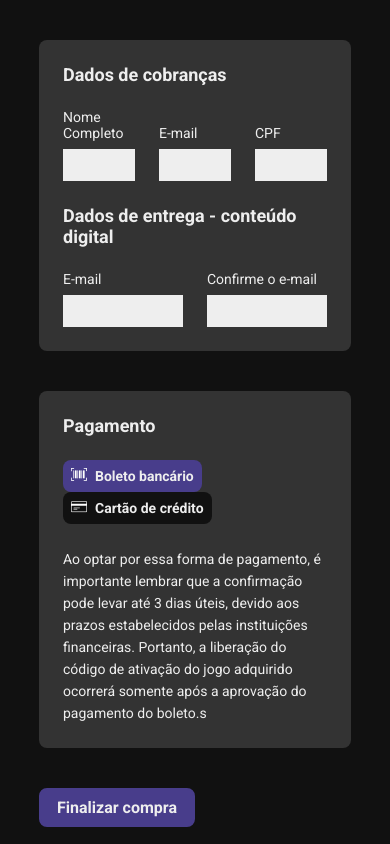
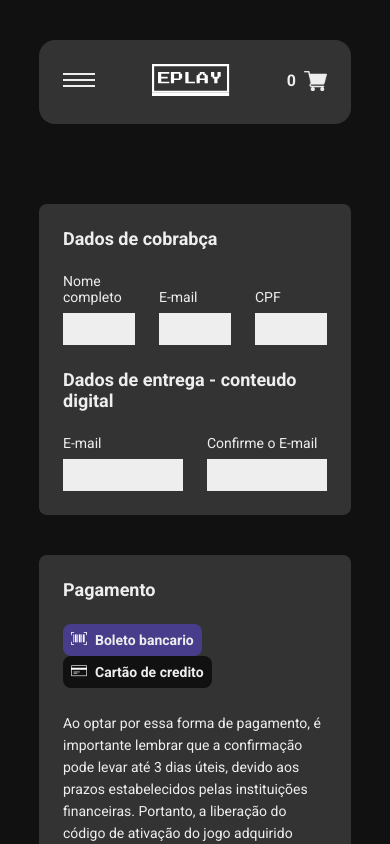
Before and after one commit to fernandohiroshi/eplay-gamestore-ebac, a React (Create React App) app: page /checkout in a window 390 px wide. Shown: the top 844 px of the page. Built offline with nearby package versions, Linux system fonts and the light colour scheme.

Commit message:
breakpoints config

```diff
--- a/src/components/Card/styles.ts
+++ b/src/components/Card/styles.ts
@@ -15,7 +15,7 @@ export const Container = styled.div`
     margin-bottom: 24px;
   }
 
-  .margin-top {
+  .m-top {
     margin-top: 24px;
   }
 
--- a/src/components/Header/index.tsx
+++ b/src/components/Header/index.tsx
@@ -1,14 +1,24 @@
+import { useState } from 'react'
 import { Link } from 'react-router-dom'
-import { HeaderBar, Links, LinkItem, CartButton } from './styles'
-import logo from '../../assets/images/logo.svg'
-import cart from '../../assets/images/cart.svg'
 import { open } from '../../store/reducers/cart'
 import { useDispatch, useSelector } from 'react-redux'
 import { RootReducer } from '../../store'
+import {
+  HeaderBar,
+  Links,
+  LinkItem,
+  CartButton,
+  Menu,
+  HeaderRow,
+  NavMobile
+} from './styles'
+import logo from '../../assets/images/logo.svg'
+import cart from '../../assets/images/cart.svg'
 
 const Header = () => {
   const dispatch = useDispatch()
   const { items } = useSelector((state: RootReducer) => state.cart)
+  const [isMenuOpen, setIsMenuOpen] = useState(false)
 
   const openCart = () => {
     dispatch(open())
@@ -16,7 +26,13 @@ const Header = () => {
 
   return (
     <HeaderBar>
+      <HeaderRow>
         <div>
+          <Menu onClick={() => setIsMenuOpen(!isMenuOpen)}>
+            <span />
+            <span />
+            <span />
+          </Menu>
           <Link to="/">
             <img src={logo} alt="EPLAY" />{' '}
           </Link>
@@ -35,9 +51,24 @@ const Header = () => {
           </nav>
         </div>
         <CartButton onClick={openCart}>
-        {items.length} - Products(s)
+          {items.length}
+          <span> - Products(s)</span>
           <img src={cart} alt="cart" />
         </CartButton>
+      </HeaderRow>
+      <NavMobile className={isMenuOpen ? 'is-open' : ''}>
+        <Links>
+          <LinkItem>
+            <Link to="categories">Categories</Link>
+          </LinkItem>
+          <LinkItem>
+            <a href="#">News</a>
+          </LinkItem>
+          <LinkItem>
+            <a href="#">Promotions</a>
+          </LinkItem>
+        </Links>
+      </NavMobile>
     </HeaderBar>
   )
 }
--- a/src/components/Header/styles.ts
+++ b/src/components/Header/styles.ts
@@ -1,45 +1,103 @@
 import styled from 'styled-components'
 import { breakpoints, colors } from '../../styles'
+
+export const Links = styled.ul`
+  display: flex;
+  margin-left: 40px;
+
+  @media (max-width: ${breakpoints.tablet}) {
+    margin-left: 0px;
+    margin-top: 16px;
+    display: flex;
+    justify-content: space-between;
+    flex-direction: column;
+  }
+`
 
 export const HeaderBar = styled.header`
   background-color: ${colors.gray};
   padding: 24px;
   border-radius: 16px;
   margin-bottom: 80px;
-  display: flex;
-  align-items: center;
-  justify-content: space-between;
-
-  div {
-    display: flex;
-    align-items: center;
-  }
 
   a {
     color: ${colors.white};
     font-weight: bold;
     text-decoration: none;
   }
+`
+export const HeaderRow = styled.div`
+  display: flex;
+  align-items: center;
+  justify-content: space-between;
 
-  @media (max-width: ${breakpoints.tablet}) {
-    display: none;
+  > div {
+    display: flex;
+    align-items: center;
+
+    @media (max-width: ${breakpoints.tablet}) {
+      flex: 1;
+      justify-content: space-between;
+
+      ${Links} {
+        display: none;
+      }
+    }
   }
 `
 
-export const Links = styled.ul`
-  display: flex;
-  margin-left: 40px;
+export const NavMobile = styled.nav`
+  display: none;
+
+  &.is-open {
+    display: block;
+  }
 `
 
 export const LinkItem = styled.li`
   margin-right: 16px;
+
+  @media (max-width: ${breakpoints.tablet}) {
+    margin-right: 16px;
+
+    a {
+      display: block;
+      padding: 16px 0;
+      text-align: center;
+    }
+  }
 `
 
 export const CartButton = styled.a`
   display: flex;
   cursor: pointer;
 
+  span {
+    margin-left: 4px;
+  }
+
   img {
-    margin-left: 16px;
+    margin-left: 8px;
+  }
+
+  @media (max-width: ${breakpoints.tablet}) {
+    span {
+      display: none;
+    }
   }
 `
+
+export const Menu = styled.div`
+  width: 32px;
+  span {
+    height: 2px;
+    display: block;
+    width: 100%;
+    background-color: ${colors.white};
+    margin-bottom: 4px;
+  }
+
+  @media (min-width: ${breakpoints.tablet}) {
+    display: none;
+  }
+`
--- a/src/pages/Checkout/index.tsx
+++ b/src/pages/Checkout/index.tsx
@@ -1,11 +1,11 @@
 import { useState } from 'react'
+import { useFormik } from 'formik'
+import * as Yup from 'yup'
 import Button from '../../components/Button'
 import Card from '../../components/Card'
-import { InputGroup, Row, TabButton } from './styles'
+import { InputBox, Row, PayButton } from './styles'
 import boleto from '../../assets/images/boleto.png'
 import cartao from '../../assets/images/cartao.png'
-import { useFormik } from 'formik'
-import * as Yup from 'yup'
 
 const Checkout = () => {
   const [payWithCard, setPayWithCard] = useState(false)
@@ -24,132 +24,115 @@ const Checkout = () => {
       expiresMonth: '',
       expiresYear: '',
       cardCode: '',
-      installments: 1
+      installments: ''
     },
-
     validationSchema: Yup.object({
       fullName: Yup.string()
         .min(5, 'O nome precisa ter pelo menos 5 caracteres')
-        .required('O campo é obrigatório'),
-
+        .required('O campo é obrigatorio'),
       email: Yup.string()
-        .email('E-mail inválido')
-        .required('O campo é obrigatório'),
-
+        .email('E-mail invalido')
+        .required('O campo é obrigatorio'),
       cpf: Yup.string()
+        .required('O campo é obrigatorio')
         .min(14, 'O campo precisa ter 14 caracteres')
-        .max(15, 'O campo precisa ter 14 caracteres')
-        .email('E-mail inválido')
-        .required('O campo é obrigatório'),
-
+        .max(14, 'O campo precisa ter 14 caracteres'),
       deliveryEmail: Yup.string()
-        .email('E-mail inválido')
-        .required('O campo é obrigatório'),
-
+        .email('E-mail invalido')
+        .required('O campo é obrigatorio'),
       confirmDeliveryEmail: Yup.string()
-        .oneOf([Yup.ref('deliveryEmail')], 'Os e-mails são diferente')
-        .required('O campo é obrigatório'),
-
-      // AREA DE PAGAMENTO:
+        .oneOf([Yup.ref('deliveryEmail')], 'Os e-mail sao diferentes')
+        .required('O campo é obrigatorio'),
 
       cardOwner: Yup.string().when((values, schema) =>
-        payWithCard ? schema.required('O campo é obrigatório') : schema
+        payWithCard ? schema.required('O campo é obrigatorio') : schema
       ),
-
       cpfCardOwner: Yup.string().when((values, schema) =>
-        payWithCard ? schema.required('O campo é obrigatório') : schema
+        payWithCard ? schema.required('O campo é obrigatorio') : schema
       ),
-
       cardDisplayName: Yup.string().when((values, schema) =>
-        payWithCard ? schema.required('O campo é obrigatório') : schema
+        payWithCard ? schema.required('O campo é obrigatorio') : schema
       ),
-
       cardNumber: Yup.string().when((values, schema) =>
-        payWithCard ? schema.required('O campo é obrigatório') : schema
+        payWithCard ? schema.required('O campo é obrigatorio') : schema
       ),
-
       expiresMonth: Yup.string().when((values, schema) =>
-        payWithCard ? schema.required('O campo é obrigatório') : schema
+        payWithCard ? schema.required('O campo é obrigatorio') : schema
       ),
-
       expiresYear: Yup.string().when((values, schema) =>
-        payWithCard ? schema.required('O campo é obrigatório') : schema
+        payWithCard ? schema.required('O campo é obrigatorio') : schema
       ),
-
       cardCode: Yup.string().when((values, schema) =>
-        payWithCard ? schema.required('O campo é obrigatório') : schema
+        payWithCard ? schema.required('O campo é obrigatorio') : schema
       ),
       installments: Yup.string().when((values, schema) =>
-        payWithCard ? schema.required('O campo é obrigatório') : schema
+        payWithCard ? schema.required('O campo é obrigatorio') : schema
       )
     }),
-
     onSubmit: (values) => {
       console.log(values)
     }
   })
 
   const getErrorMessage = (fieldName: string, message?: string) => {
-    const isTouched = fieldName in form.touched
-    const isInvalid = fieldName in form.errors
+    const estaAlterado = fieldName in form.touched
+    const estaInvalido = fieldName in form.errors
 
-    if (isTouched && isInvalid) return message
+    if (estaAlterado && estaInvalido) return message
     return ''
   }
 
   return (
-    <form onSubmit={form.handleSubmit} className="container">
-      <Card title="Dados de cobranças">
+    <form className="container" onSubmit={form.handleSubmit}>
+      <Card title="Dados de cobrabça">
         <>
           <Row>
-            <InputGroup>
-              <label htmlFor="fullName">Nome Completo</label>
+            <InputBox>
+              <label htmlFor="fullName">Nome completo</label>
               <input
+                id="fullName"
                 type="text"
-                id="fullName"
                 name="fullName"
                 value={form.values.fullName}
                 onChange={form.handleChange}
                 onBlur={form.handleBlur}
               />
               <small>{getErrorMessage('fullName', form.errors.fullName)}</small>
-            </InputGroup>
+            </InputBox>
 
-            <InputGroup>
+            <InputBox>
               <label htmlFor="email">E-mail</label>
               <input
+                id="email"
                 type="email"
-                id="email"
                 name="email"
                 value={form.values.email}
                 onChange={form.handleChange}
                 onBlur={form.handleBlur}
               />
               <small>{getErrorMessage('email', form.errors.email)}</small>
-            </InputGroup>
+            </InputBox>
 
-            <InputGroup>
+            <InputBox>
               <label htmlFor="cpf">CPF</label>
               <input
+                id="cpf"
                 type="text"
-                id="cpf"
                 name="cpf"
                 value={form.values.cpf}
                 onChange={form.handleChange}
                 onBlur={form.handleBlur}
               />
               <small>{getErrorMessage('cpf', form.errors.cpf)}</small>
-            </InputGroup>
+            </InputBox>
           </Row>
-
-          <h3 className="margin-top">Dados de entrega - conteúdo digital</h3>
-
+          <h3 className="m-top">Dados de entrega - conteudo digital</h3>
           <Row>
-            <InputGroup>
+            <InputBox>
               <label htmlFor="deliveryEmail">E-mail</label>
               <input
+                id="deliveryEmail"
                 type="email"
-                id="deliveryEmail"
                 name="deliveryEmail"
                 value={form.values.deliveryEmail}
                 onChange={form.handleChange}
@@ -158,13 +141,13 @@ const Checkout = () => {
               <small>
                 {getErrorMessage('deliveryEmail', form.errors.deliveryEmail)}
               </small>
-            </InputGroup>
+            </InputBox>
 
-            <InputGroup>
-              <label htmlFor="confirmDeliveryEmail">Confirme o e-mail</label>
+            <InputBox>
+              <label htmlFor="confirmDeliveryEmail">Confirme o E-mail</label>
               <input
+                id="confirmDeliveryEmail"
                 type="email"
-                id="confirmDeliveryEmail"
                 name="confirmDeliveryEmail"
                 value={form.values.confirmDeliveryEmail}
                 onChange={form.handleChange}
@@ -176,37 +159,38 @@ const Checkout = () => {
                   form.errors.confirmDeliveryEmail
                 )}
               </small>
-            </InputGroup>
+            </InputBox>
           </Row>
         </>
       </Card>
 
       <Card title="Pagamento">
         <>
-          <TabButton
-            isActive={!payWithCard}
+          <PayButton
+            isactive={!payWithCard}
             onClick={() => setPayWithCard(false)}
           >
             <img src={boleto} alt="Boleto" />
-            Boleto bancário
-          </TabButton>
-          <TabButton
-            isActive={payWithCard}
+            Boleto bancario
+          </PayButton>
+
+          <PayButton
+            isactive={payWithCard}
             onClick={() => setPayWithCard(true)}
           >
-            <img src={cartao} alt="Cartão de crédito" />
-            Cartão de crédito
-          </TabButton>
+            <img src={cartao} alt="Cartao" />
+            Cartão de credito
+          </PayButton>
 
-          <div className="margin-top">
+          <div className="m-top">
             {payWithCard ? (
               <>
                 <Row>
-                  <InputGroup>
+                  <InputBox>
                     <label htmlFor="cardOwner">Nome do titular do cartão</label>
                     <input
+                      id="cardOwner"
                       type="text"
-                      id="cardOwner"
                       name="cardOwner"
                       value={form.values.cardOwner}
                       onChange={form.handleChange}
@@ -215,15 +199,15 @@ const Checkout = () => {
                     <small>
                       {getErrorMessage('cardOwner', form.errors.cardOwner)}
                     </small>
-                  </InputGroup>
+                  </InputBox>
 
-                  <InputGroup>
+                  <InputBox>
                     <label htmlFor="cpfCardOwner">
                       CPF do titular do cartão
                     </label>
                     <input
+                      id="cpfCardOwner"
                       type="text"
-                      id="cpfCardOwner"
                       name="cpfCardOwner"
                       value={form.values.cpfCardOwner}
                       onChange={form.handleChange}
@@ -235,15 +219,15 @@ const Checkout = () => {
                         form.errors.cpfCardOwner
                       )}
                     </small>
-                  </InputGroup>
+                  </InputBox>
                 </Row>
 
-                <Row marginTop="24px">
-                  <InputGroup>
-                    <label htmlFor="cardDisplayName">Nome do cartão</label>
+                <Row mtop="24px">
+                  <InputBox>
+                    <label htmlFor="cardDisplayName">Nome no cartão</label>
                     <input
+                      id="cardDisplayName"
                       type="text"
-                      id="cardDisplayName"
                       name="cardDisplayName"
                       value={form.values.cardDisplayName}
                       onChange={form.handleChange}
@@ -255,13 +239,13 @@ const Checkout = () => {
                         form.errors.cardDisplayName
                       )}
                     </small>
-                  </InputGroup>
+                  </InputBox>
 
-                  <InputGroup>
-                    <label htmlFor="cardNumber">Número do cartão</label>
+                  <InputBox>
+                    <label htmlFor="cardNumber">Numero do cartão</label>
                     <input
+                      id="cardNumber"
                       type="text"
-                      id="cardNumber"
                       name="cardNumber"
                       value={form.values.cardNumber}
                       onChange={form.handleChange}
@@ -270,14 +254,14 @@ const Checkout = () => {
                     <small>
                       {getErrorMessage('cardNumber', form.errors.cardNumber)}
                     </small>
-                  </InputGroup>
+                  </InputBox>
 
-                  <InputGroup maxWidth="123px">
-                    <label htmlFor="expiresMonth">Mês do vencimento</label>
+                  <InputBox maxw="123px">
+                    <label htmlFor="expiresMonth">Mes do vencimento</label>
                     <input
+                      id="expiresMonth"
                       type="text"
-                      id="expiresMonth"
-                      name="expiresMonth"
+                      name="expiresMoth"
                       value={form.values.expiresMonth}
                       onChange={form.handleChange}
                       onBlur={form.handleBlur}
@@ -288,13 +272,13 @@ const Checkout = () => {
                         form.errors.expiresMonth
                       )}
                     </small>
-                  </InputGroup>
+                  </InputBox>
 
-                  <InputGroup maxWidth="123px">
-                    <label htmlFor="expiresYear">Ano de cartão</label>
+                  <InputBox maxw="123px">
+                    <label htmlFor="expiresYear">Ano de vencimento</label>
                     <input
+                      id="expiresYear"
                       type="text"
-                      id="expiresYear"
                       name="expiresYear"
                       value={form.values.expiresYear}
                       onChange={form.handleChange}
@@ -303,13 +287,13 @@ const Checkout = () => {
                     <small>
                       {getErrorMessage('expiresYear', form.errors.expiresYear)}
                     </small>
-                  </InputGroup>
+                  </InputBox>
 
-                  <InputGroup maxWidth="48px">
+                  <InputBox maxw="48px">
                     <label htmlFor="cardCode">CVV</label>
                     <input
+                      id="cardCode"
                       type="text"
-                      id="cardCode"
                       name="cardCode"
                       value={form.values.cardCode}
                       onChange={form.handleChange}
@@ -318,11 +302,11 @@ const Checkout = () => {
                     <small>
                       {getErrorMessage('cardCode', form.errors.cardCode)}
                     </small>
-                  </InputGroup>
+                  </InputBox>
                 </Row>
 
-                <Row marginTop="24px">
-                  <InputGroup maxWidth="150px">
+                <Row mtop="24px">
+                  <InputBox maxw="150px">
                     <label htmlFor="installments">Parcelamento</label>
                     <select
                       id="installments"
@@ -341,7 +325,7 @@ const Checkout = () => {
                         form.errors.installments
                       )}
                     </small>
-                  </InputGroup>
+                  </InputBox>
                 </Row>
               </>
             ) : (
@@ -350,13 +334,17 @@ const Checkout = () => {
                 confirmação pode levar até 3 dias úteis, devido aos prazos
                 estabelecidos pelas instituições financeiras. Portanto, a
                 liberação do código de ativação do jogo adquirido ocorrerá
-                somente após a aprovação do pagamento do boleto.s
+                somente após a aprovação do pagamento do boleto.
               </p>
             )}
           </div>
         </>
       </Card>
-      <Button type="button" title="Clique aqui para finalizar a compra">
+      <Button
+        type="button"
+        title="Clique aqui para finalizar a compra"
+        onClick={() => console.log(form.values)}
+      >
         Finalizar compra
       </Button>
     </form>
--- a/src/pages/Checkout/styles.ts
+++ b/src/pages/Checkout/styles.ts
@@ -1,29 +1,27 @@
 import styled from 'styled-components'
 import { colors } from '../../styles'
 
-type InputGroupProps = {
-  maxWidth?: string
+type InputBoxProps = {
+  maxw?: string
 }
-
 type RowProps = {
-  marginTop?: string
+  mtop?: string
 }
-
-type TabButtonProps = {
-  isActive: boolean
+type PayButtonProps = {
+  isactive: boolean
 }
 
 export const Row = styled.div<RowProps>`
   display: flex;
   column-gap: 24px;
-  margin-top: ${(props) => props.marginTop || '0'};
+  margin-top: ${(props) => props.mtop || '0'};
   align-items: flex-end;
 `
 
-export const InputGroup = styled.div<InputGroupProps>`
+export const InputBox = styled.div<InputBoxProps>`
   flex: auto;
 
-  max-width: ${(props) => props.maxWidth || 'auto'};
+  max-width: ${(props) => props.maxw || 'auto'};
 
   label {
     font-size: 14px;
@@ -40,14 +38,14 @@ export const InputGroup = styled.div<InputGroupProps>`
     width: 100%;
   }
 `
-export const TabButton = styled.button<TabButtonProps>`
+export const PayButton = styled.button<PayButtonProps>`
   border-radius: 8px;
+  border: none;
   font-size: 14px;
   font-weight: bold;
   color: ${colors.white};
-  background-color: ${(props) => (props.isActive ? colors.blue : colors.black)};
+  background-color: ${(props) => (props.isactive ? colors.blue : colors.black)};
   height: 32px;
-  border: none;
   margin-right: 16px;
   padding: 0 8px;
   cursor: pointer;
```
Lines whose indentation alone changed are shown as unchanged.
